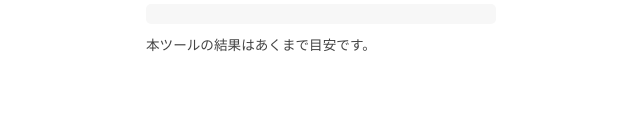
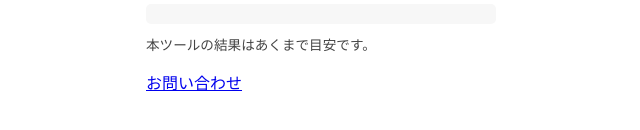
Before and after one commit to kirokugirl-lang/szg.index.html, a plain HTML site: page index.html in a window 1280 px wide. Shown: the part 652-782 px from the top of the page, without its empty margins (319-959 px from the left). Drawn offline with Linux system fonts and the light colour scheme.

Commit message:
Update index.html

```diff
--- a/index.html
+++ b/index.html
@@ -187,6 +187,6 @@ function saveData() {
     alert('データを保存しました。');
 }
 </script>
-
+<p><a href="contact.html">お問い合わせ</a></p>
 </body>
 </html>
```
